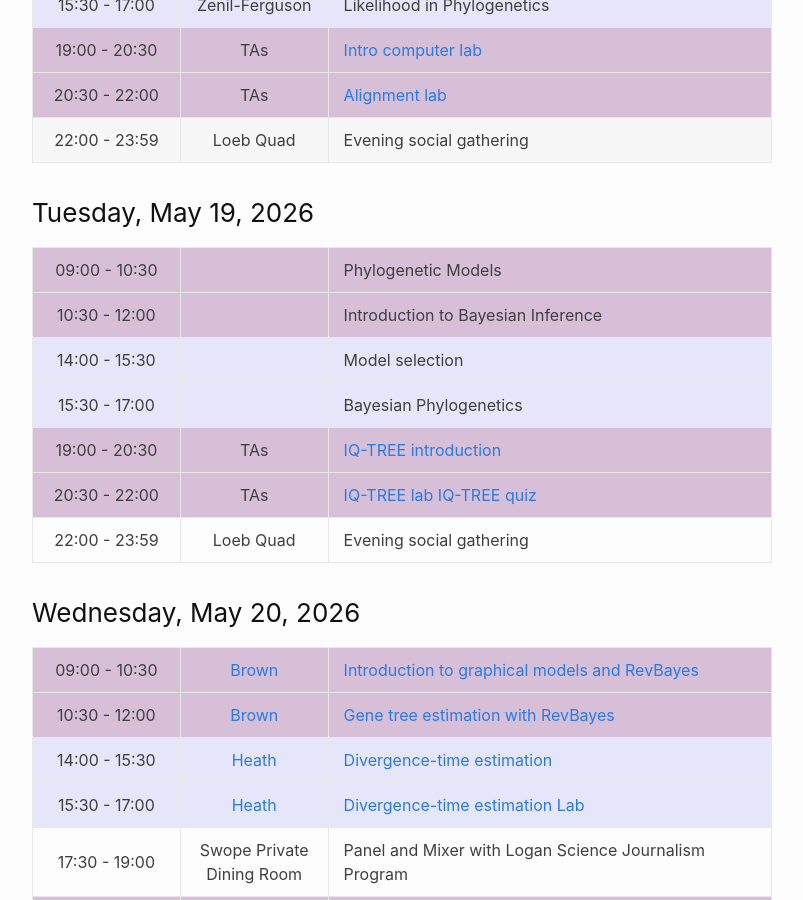
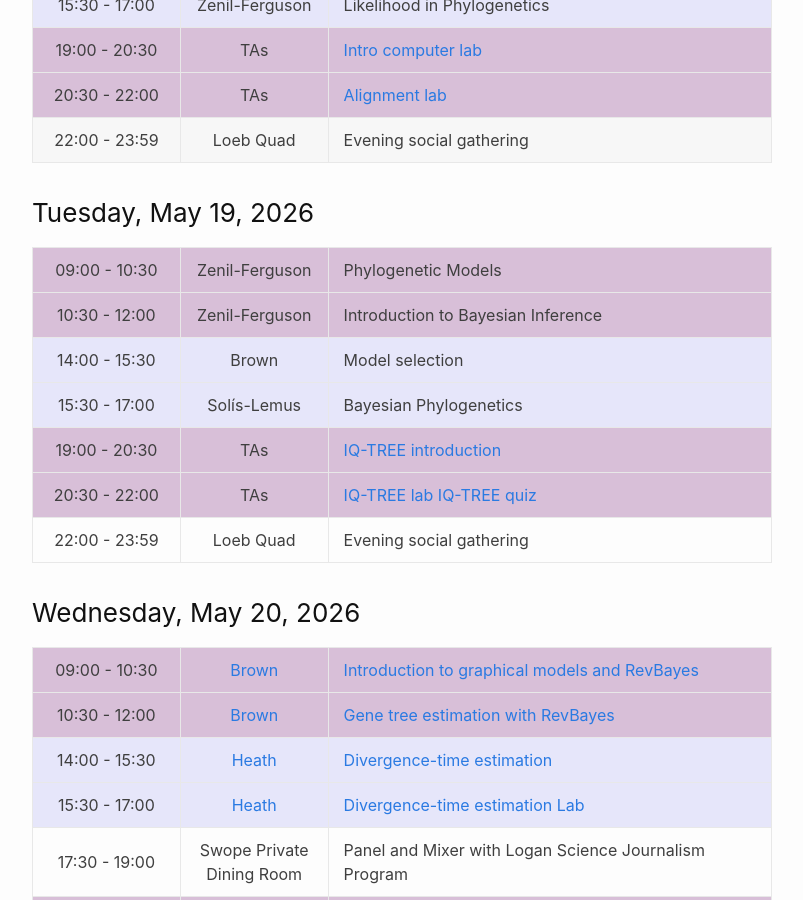
Before and after one commit to molevolworkshop/molevolworkshop.github.io, a Jekyll site: the page built from schedule.md, in a window 1280 px wide and 900 px high, scrolled down 917 px. Shown: the whole window, without its empty margins (238-1041 px from the left). Built offline with Jekyll 4.4.1, drawn with Linux system fonts in a browser that asks for light colours.

Commit message:
Update schedule.md

```diff
--- a/schedule.md
+++ b/schedule.md
@@ -30,10 +30,10 @@ All sessions are in Loeb G70 (basement of Loeb building)
 ### Tuesday, May 19, 2026
 
 ---------------|--------------------------------------|-----------------------------------
- 09:00 - 10:30 |                                      | Phylogenetic Models
- 10:30 - 12:00 |                                      | Introduction to Bayesian Inference
- 14:00 - 15:30 |                                      | Model selection
- 15:30 - 17:00 |                                      | Bayesian Phylogenetics
+ 09:00 - 10:30 | Zenil-Ferguson                       | Phylogenetic Models
+ 10:30 - 12:00 | Zenil-Ferguson                       | Introduction to Bayesian Inference
+ 14:00 - 15:30 | Brown                                | Model selection
+ 15:30 - 17:00 | Solís-Lemus                          | Bayesian Phylogenetics
  19:00 - 20:30 | TAs                                  | [IQ-TREE introduction]({{ site.baseurl }}/faculty/mcshea/pdf/MOLE2025-IQ-TREE.pdf)
  20:30 - 22:00 | TAs                                  | [IQ-TREE lab](https://iqtree.github.io/workshop/molevol_tutorial2025) [IQ-TREE quiz](https://docs.google.com/forms/d/e/1FAIpQLSfvNMk0HJFBHDU9qAbNopbhWORx0CwSEBFdxSuCiDLJ5K1g5w/viewform?usp=dialog)
  22:00 - 23:59 | Loeb Quad                            | Evening social gathering
```
